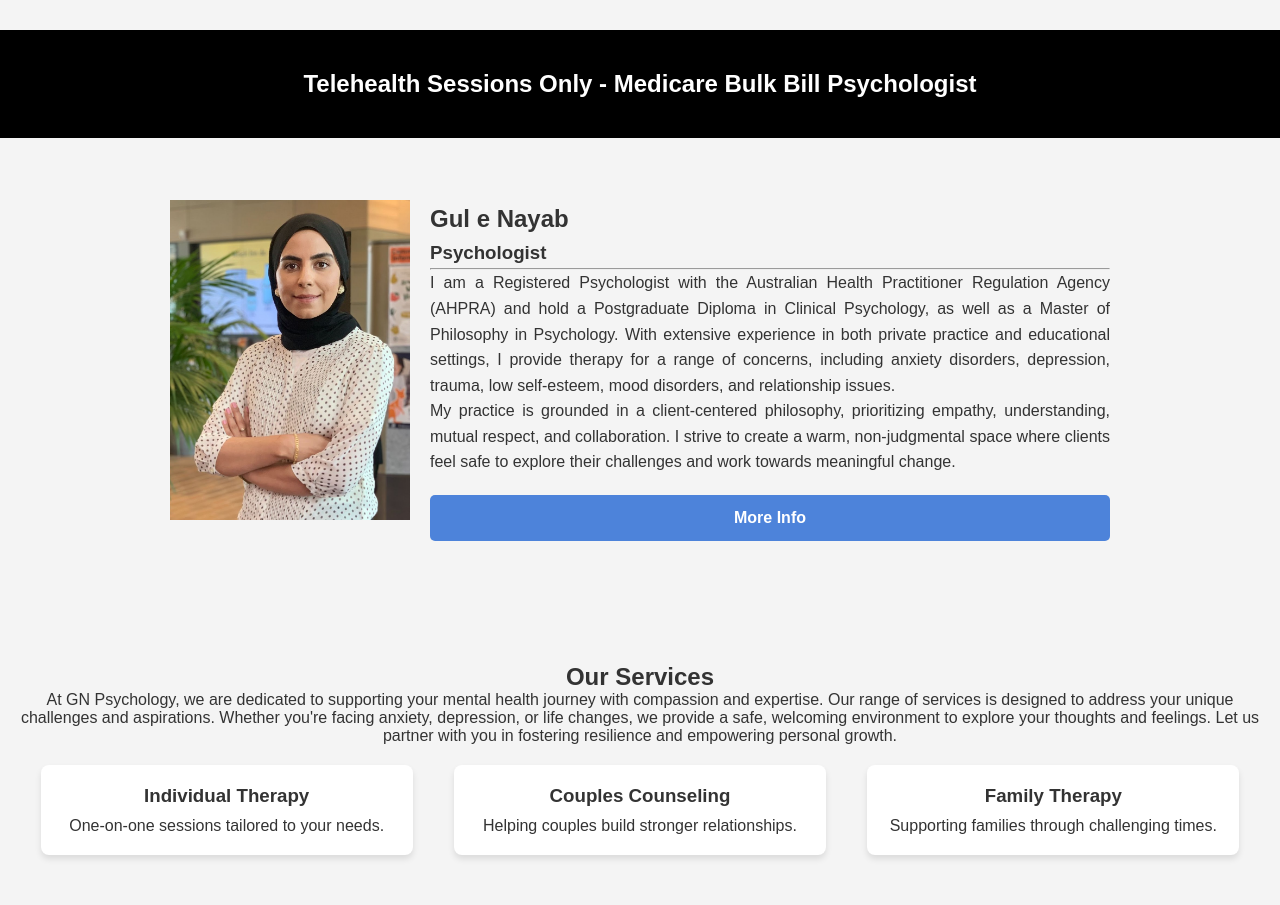
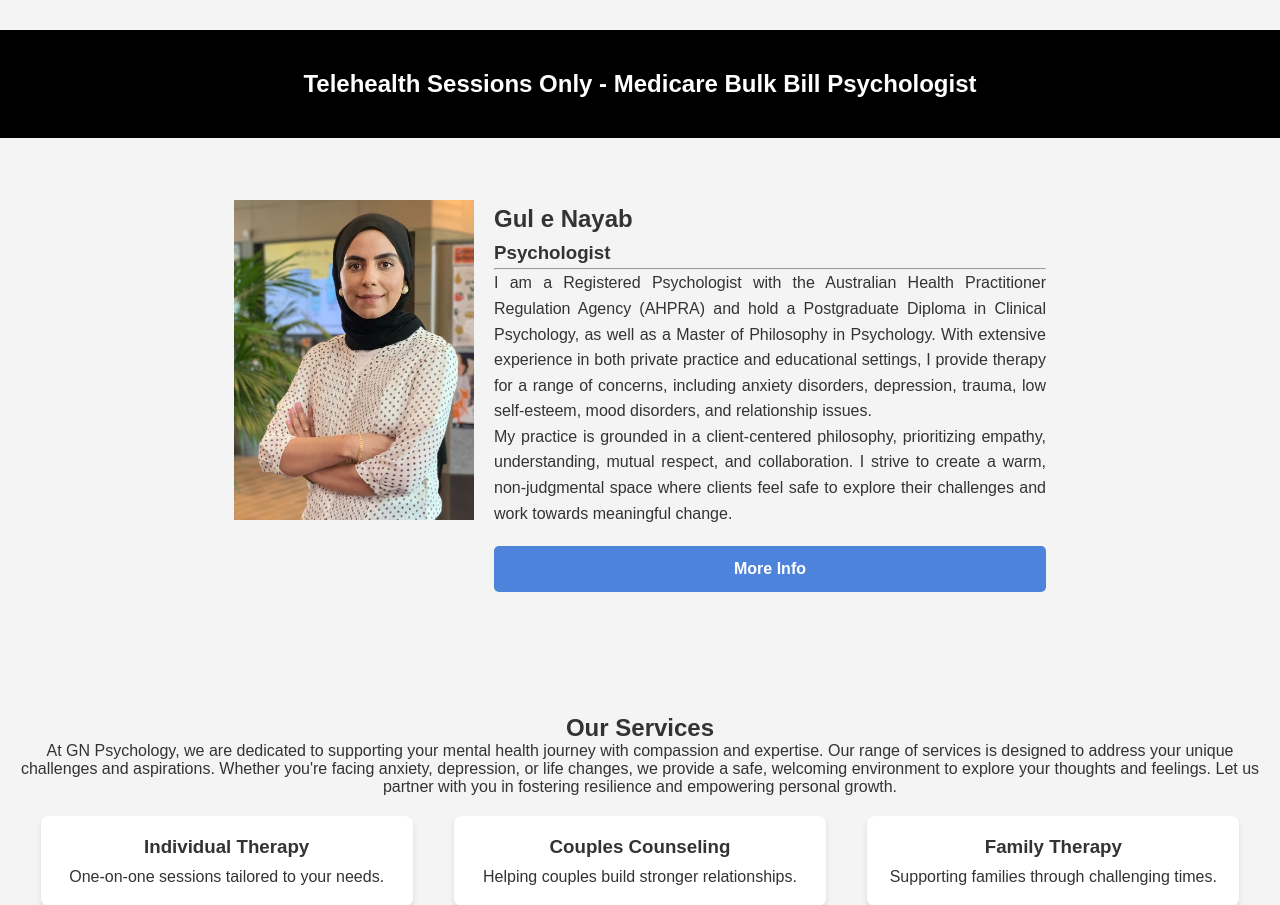
Before and after one commit to GNPsychology/GNPsychology, a PHP site: page / in a window 1280 px wide. Shown: the part 371-1276 px from the top of the page. Run offline with PHP 8.4, Linux system fonts and the light colour scheme.

Commit message:
update style

```diff
--- a/styles.css
+++ b/styles.css
@@ -212,7 +212,7 @@ footer {
 }
 .container {
   display: flex;
-  padding:2em 10em;
+  padding:2em 14em;
   }
 .box {
     text-align: center;
```
